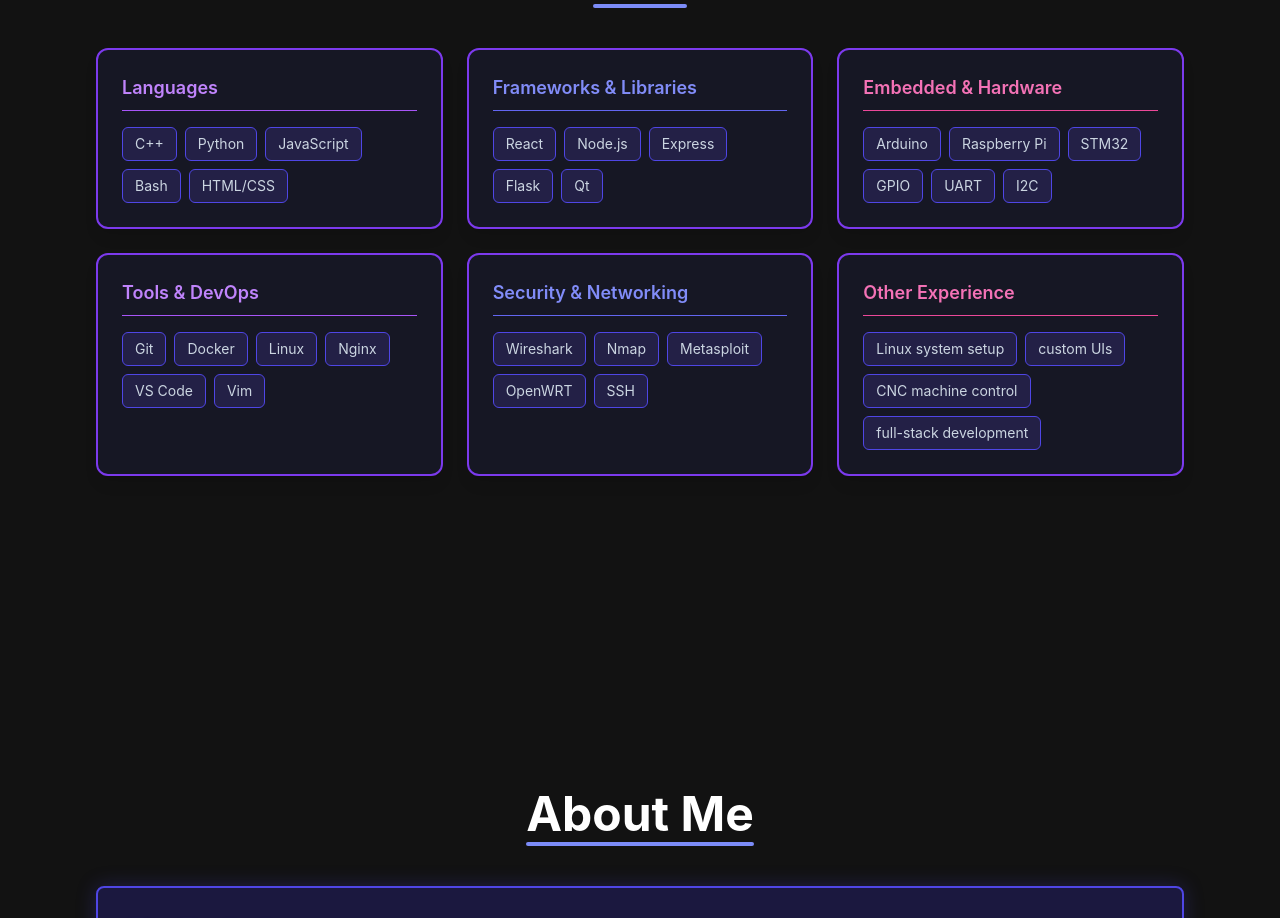
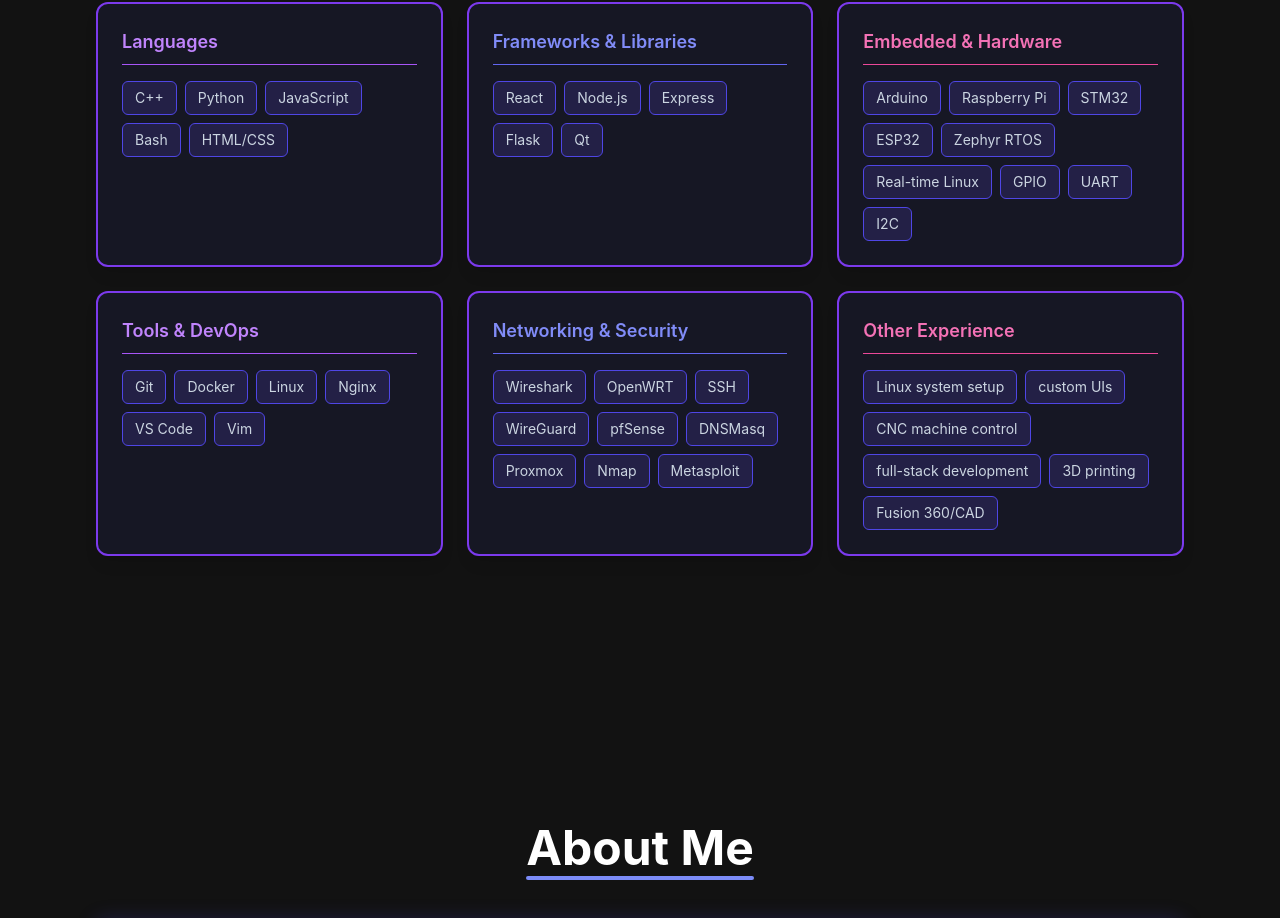
Before and after one commit to afbiggs/personal-portfolio, a React (Vite) app: page / in a window 1280 px wide. Shown: the part 2538-3456 px from the top of the page. Built offline with nearby package versions, Linux system fonts and the light colour scheme.

Commit message:
updated the skills section and added a few more items

```diff
--- a/src/components/Skills.tsx
+++ b/src/components/Skills.tsx
@@ -136,7 +136,7 @@ const skillCategories = [
   {
     label: 'Embedded & Hardware',
     color: 'text-pink-400 border-pink-500',
-    items: ['Arduino', 'Raspberry Pi', 'STM32', 'GPIO', 'UART', 'I2C'],
+    items: ['Arduino', 'Raspberry Pi', 'STM32', 'ESP32', 'Zephyr RTOS', 'Real-time Linux', 'GPIO', 'UART', 'I2C'],
   },
   {
     label: 'Tools & DevOps',
@@ -144,14 +144,14 @@ const skillCategories = [
     items: ['Git', 'Docker', 'Linux', 'Nginx', 'VS Code', 'Vim'],
   },
   {
-    label: 'Security & Networking',
+    label: 'Networking & Security',
     color: 'text-indigo-400 border-indigo-500',
-    items: ['Wireshark', 'Nmap', 'Metasploit', 'OpenWRT', 'SSH'],
+    items: ['Wireshark', 'OpenWRT', 'SSH', 'WireGuard', 'pfSense', 'DNSMasq', 'Proxmox', 'Nmap', 'Metasploit'],
   },
   {
     label: 'Other Experience',
     color: 'text-pink-400 border-pink-500',
-    items: ['Linux system setup', 'custom UIs', 'CNC machine control', 'full-stack development'],
+    items: ['Linux system setup', 'custom UIs', 'CNC machine control', 'full-stack development', '3D printing', 'Fusion 360/CAD'],
   },
 ];
 
```
